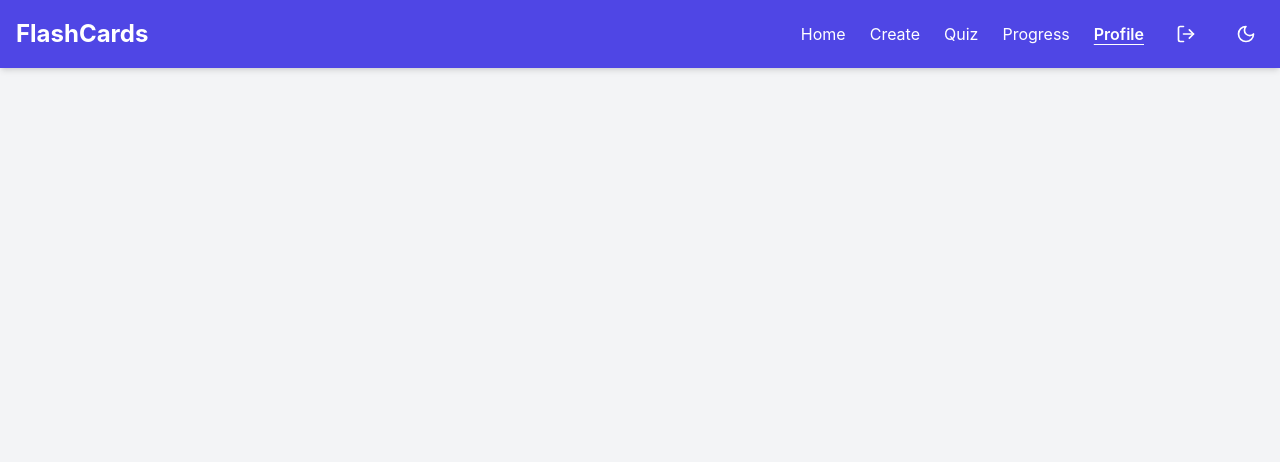
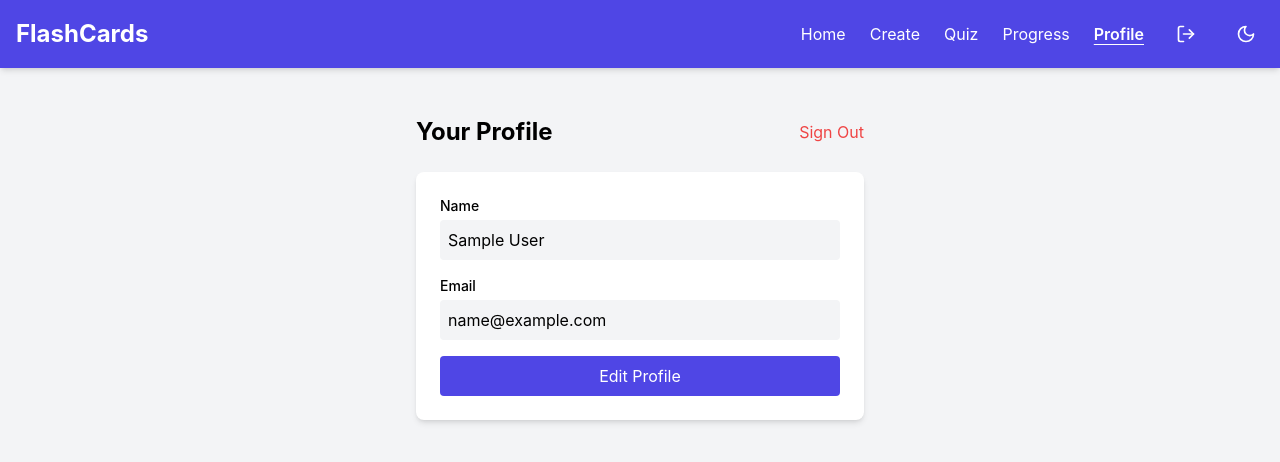
Before and after one commit to AmedDavid/flashcards_app, a React (Vite) app: page /profile in a window 1280 px wide. Shown: the top 462 px of the page. Built offline with nearby package versions, Linux system fonts and the light colour scheme; sample sign-in values are in the browser's storage.

Commit message:
profile page update

```diff
--- a/db.json
+++ b/db.json
@@ -5,6 +5,18 @@
       "name": "Test User",
       "email": "test@mail.com",
       "password": "password123"
+    },
+    {
+      "id": "6c34",
+      "name": "Test User",
+      "email": "test1@mail.com",
+      "password": "password123"
+    },
+    {
+      "id": "eb72",
+      "name": "hfj",
+      "email": "duncankariukimugo@gmail.com",
+      "password": "Iamduncan_01"
     }
   ],
   "flashcards": [
--- a/package.json
+++ b/package.json
@@ -32,6 +32,6 @@
     "json-server": "^1.0.0-beta.3",
     "postcss": "^8.5.3",
     "tailwindcss": "^3.4.17",
-    "vite": "^6.3.1"
+    "vite": "^4.4.9"
   }
 }
--- a/src/App.jsx
+++ b/src/App.jsx
@@ -10,7 +10,7 @@ import Home from './pages/Home';
 // import Progress from './pages/Progress';
 import SignInPage from './pages/SignInPage';
 import SignUpPage from './pages/SignUpPage';
-// import ProfilePage from './pages/ProfilePage';
+import ProfilePage from './pages/ProfilePage';
 
 // Protected route component for authenticated users
 function ProtectedRoute({ children }) {
@@ -61,6 +61,7 @@ function App() {
               }
             />
             {/* other routes */}
+            <Route path="/profile" element={<ProfilePage />} />
           </Routes>
         </main>
       </div>
--- a/src/components/Profile.jsx
+++ b/src/components/Profile.jsx
@@ -0,0 +1,31 @@
+// src/components/Profile.jsx
+import { Link } from 'react-router-dom';
+
+const Profile = ({ user, onEditClick }) => {
+  return (
+    <div className="max-w-md p-6 bg-white dark:bg-gray-700 rounded-lg shadow-md">
+      <div className="space-y-4">
+        <div>
+          <label className="block text-sm font-medium dark:text-gray-200">Name</label>
+          <p className="mt-1 p-2 bg-gray-100 dark:bg-gray-600 rounded dark:text-gray-100">
+            {user?.name || 'Not provided'}
+          </p>
+        </div>
+        <div>
+          <label className="block text-sm font-medium dark:text-gray-200">Email</label>
+          <p className="mt-1 p-2 bg-gray-100 dark:bg-gray-600 rounded dark:text-gray-100">
+            {user?.email}
+          </p>
+        </div>
+      </div>
+      <button
+        onClick={onEditClick}
+        className="mt-4 w-full bg-indigo-600 text-white py-2 px-4 rounded hover:bg-indigo-700 transition"
+      >
+        Edit Profile
+      </button>
+    </div>
+  );
+};
+
+export default Profile;
--- a/src/context/AuthContext.jsx
+++ b/src/context/AuthContext.jsx
@@ -1,40 +1,61 @@
-import React, { useState, createContext, useContext } from 'react';
+import React, { useState, createContext, useContext, useEffect } from 'react';
 import { useNavigate } from 'react-router-dom';
 
-//Auth context to manage user state
 const AuthContext = createContext();
 
 export function AuthProvider({ children }) {
-    const [user, setUser] = useState(() => {
-        //Load the users from local storage
+  const [user, setUser] = useState(null);
+  const navigate = useNavigate();
+
+  // Initialize auth state from localStorage
+  useEffect(() => {
     const savedUser = localStorage.getItem('user');
-        return savedUser ? JSON.parse(savedUser) : null;
-    });
+    if (savedUser) {
+      setUser(JSON.parse(savedUser));
+    }
+  }, []);
 
   const login = (userData) => {
-        setUser(userData);
-        localStorage.setItem('user', JSON.stringify(userData));
+    const authenticatedUser = {
+      ...userData,
+      isAuthenticated: true
+    };
+    setUser(authenticatedUser);
+    localStorage.setItem('user', JSON.stringify(authenticatedUser));
   };
 
-    // Todo: updateuser and Logout (done)
   const logout = () => {
     setUser(null);
     localStorage.removeItem('user');
-      navigate('/'); // Redirect to landing page
+    navigate('/');
   };
 
-      const updateUser = (userData) => {
-        setUser(userData);
-        localStorage.setItem('user', JSON.stringify(userData));
+  const updateUser = (updatedData) => {
+    const updatedUser = { ...user, ...updatedData };
+    setUser(updatedUser);
+    localStorage.setItem('user', JSON.stringify(updatedUser));
   };
 
   return (
-        <AuthContext.Provider value={{ user, login, logout, updateUser }}>
+    <AuthContext.Provider
+      value={{
+        user,
+        currentUser: user, // Alias for compatibility
+        login,
+        logout,
+        updateUser,
+        isAuthenticated: !!user?.isAuthenticated // Explicit auth check
+      }}
+    >
       {children}
     </AuthContext.Provider>
   );
 }
 
 export function useAuth() {
-      return useContext(AuthContext);
+  const context = useContext(AuthContext);
+  if (!context) {
+    throw new Error('useAuth must be used within an AuthProvider');
   }
+  return context;
+}
--- a/src/pages/ProfilePage.jsx
+++ b/src/pages/ProfilePage.jsx
@@ -0,0 +1,43 @@
+// src/pages/ProfilePage.jsx
+import { useAuth } from '../context/AuthContext';
+import { useNavigate } from 'react-router-dom';
+import Profile from '../components/Profile';
+
+const ProfilePage = () => {
+  const { currentUser, logout } = useAuth();
+  const navigate = useNavigate();
+
+  if (!currentUser) {
+    return (
+      <div className="max-w-md mx-auto mt-8 p-6 dark:bg-gray-700 rounded-lg shadow-md">
+        <p className="dark:text-gray-200">Please sign in to view your profile</p>
+        <button
+          onClick={() => navigate('/signin')}
+          className="mt-4 w-full bg-indigo-600 text-white py-2 px-4 rounded hover:bg-indigo-700 transition"
+        >
+          Sign In
+        </button>
+      </div>
+    );
+  }
+
+  return (
+    <div className="max-w-md mx-auto mt-8">
+      <div className="flex justify-between items-center mb-6">
+        <h2 className="text-2xl font-bold dark:text-gray-100">Your Profile</h2>
+        <button
+          onClick={logout}
+          className="text-red-500 hover:underline"
+        >
+          Sign Out
+        </button>
+      </div>
+      <Profile
+        user={currentUser}
+        onEditClick={() => navigate('/edit-profile')}
+      />
+    </div>
+  );
+};
+
+export default ProfilePage;
```
Also changed, not shown: 1 other file (tests, documents, lock files or other folders). Lines whose indentation alone changed are shown as unchanged.
